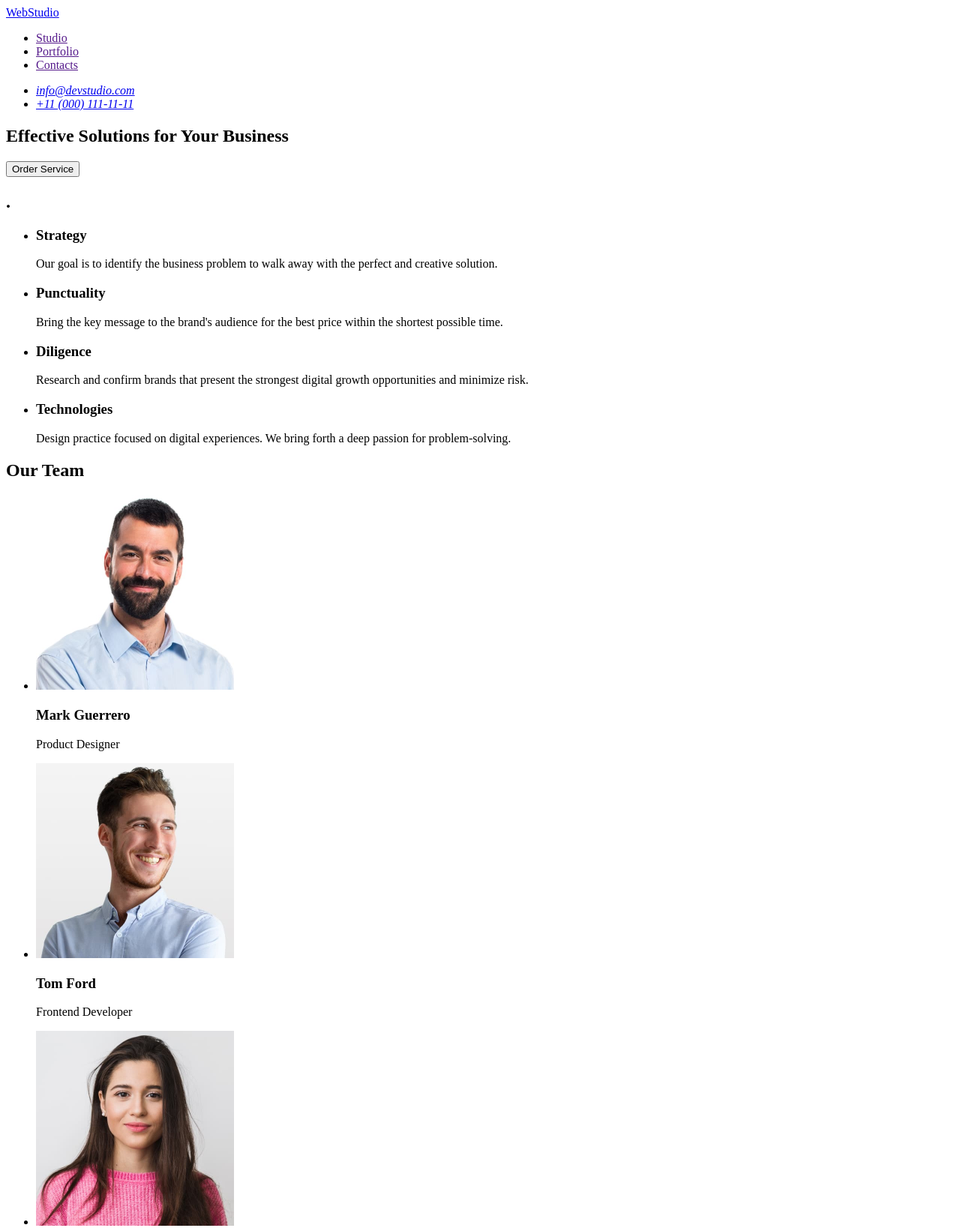
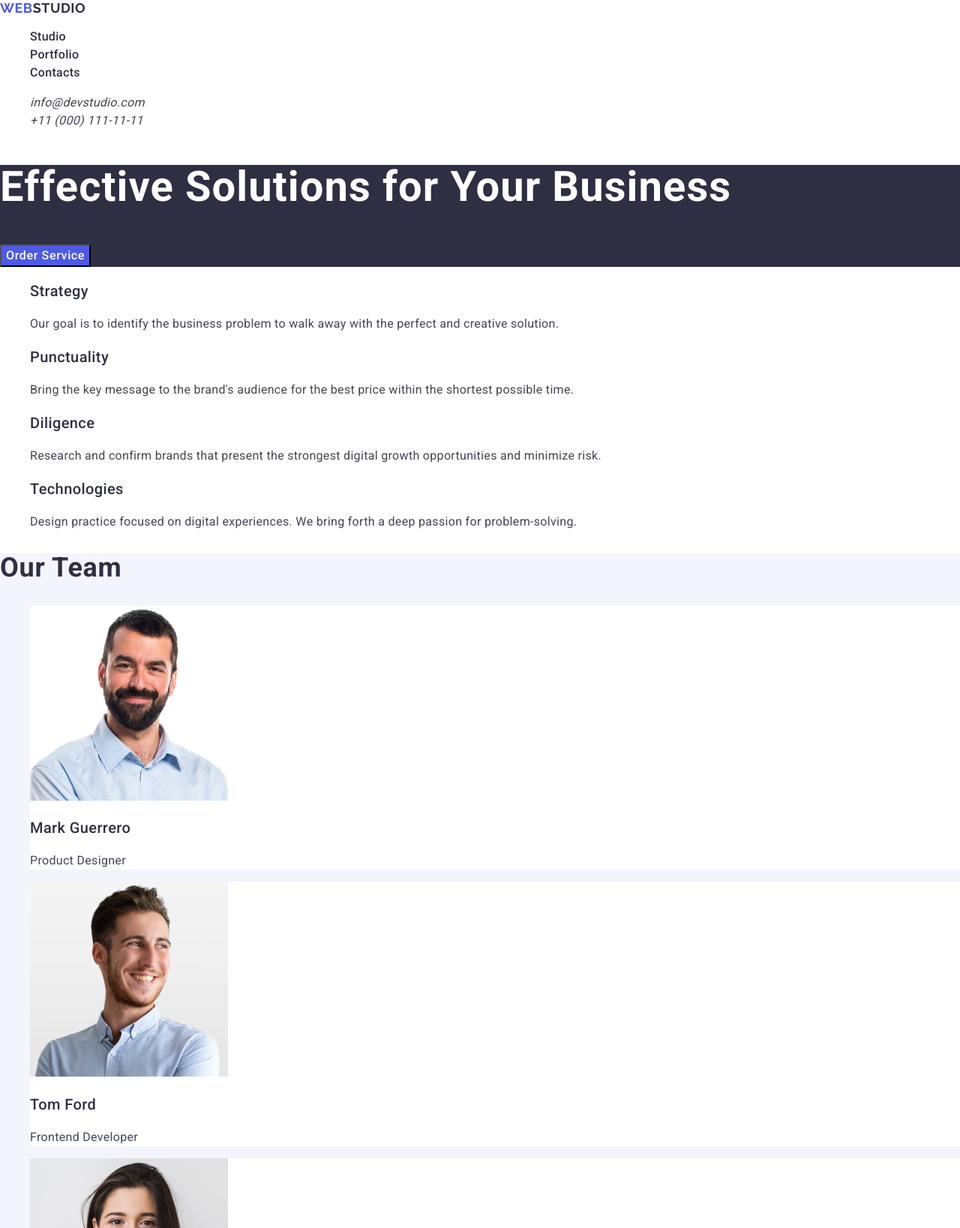
Before and after one commit to doboshdiana404/goit-markup-hw-06, a plain HTML site: page index.html in a window 1280 px wide. Shown: the top 1638 px of the page at 75% size. Drawn offline with nearby package versions, Linux system fonts and the light colour scheme.

Commit message:
first commit

```diff
--- /dev/null
+++ b/css/styles.css
@@ -0,0 +1,186 @@
+* {
+}
+
+body {
+  font-family: "Roboto", sans-serif;
+}
+
+ul {
+  list-style-type: none;
+}
+
+a {
+  text-decoration: none;
+}
+button{
+    cursor: pointer;
+}
+
+.header-soc-link:hover, .header-soc-link:focus, .header-menu-link:hover, .header-menu-link:focus{
+    color: #404BBF;
+}
+
+.hero-btn:hover, .hero-btn:focus{
+    background-color: #404bbf;;
+}
+
+.logo {
+  font-family: "Raleway", sans-serif;
+  font-weight: 700;
+  font-size: 18px;
+  line-height: 1.17;
+  letter-spacing: 0.03em;
+  text-transform: uppercase;
+}
+.header-logo {
+  color: #2e2f42;
+}
+
+.logo-blue {
+  color: #4d5ae5;
+}
+
+.header-menu-link {
+  font-weight: 500;
+  font-size: 16px;
+  line-height: 1.5;
+  letter-spacing: 0.02em;
+  color: #2e2f42;
+}
+
+.header-soc-link {
+  font-size: 16px;
+  line-height: 1.5;
+  letter-spacing: 0.02em;
+  color: #434455;
+}
+
+.hero {
+  background-color: #2e2f42;
+}
+
+.hero-title {
+  font-weight: 700;
+  font-size: 56px;
+  line-height: 1.07;
+  letter-spacing: 0.02em;
+  color: #fff;
+}
+
+.hero-btn {
+  font-weight: 500;
+  font-size: 16px;
+  line-height: 1.5;
+  letter-spacing: 0.04em;
+  color: #fff;
+  background-color: #4d5ae5;
+}
+
+.features {
+}
+
+.features-list {
+}
+
+.features-item {
+}
+
+.features-subtitle {
+  font-weight: 500;
+  font-size: 20px;
+  line-height: 1.2;
+  letter-spacing: 0.02em;
+  color: #2e2f42;
+}
+
+.features-item-text {
+  font-size: 16px;
+  line-height: 1.5;
+  letter-spacing: 0.02em;
+  color: #434455;
+}
+
+.visually-hidden {
+  position: absolute;
+  width: 1px;
+  height: 1px;
+  margin: -1px;
+  border: 0;
+  padding: 0;
+  white-space: nowrap;
+  clip-path: inset(100%);
+  clip: rect(0 0 0 0);
+  overflow: hidden;
+}
+
+.team {
+  background-color: #f4f4fd;
+}
+
+.section-title {
+  font-size: 36px;
+  line-height: 1.11;
+  letter-spacing: 0.02em;
+  color: #2e2f42;
+}
+
+.team-list {
+}
+
+.team-list-item {
+  background-color: #fff;
+}
+
+.team-image {
+}
+
+.section-subtitle {
+  font-weight: 500;
+  font-size: 20px;
+  line-height: 1.2;
+  letter-spacing: 0.02em;
+  color: #2e2f42;
+}
+
+.section-text {
+  font-size: 16px;
+  line-height: 1.5;
+  letter-spacing: 0.02em;
+  color: #434455;
+}
+
+.portfolio {
+}
+
+.portfolio-title {
+}
+
+.portfolio-list {
+}
+
+.portfolio-item {
+}
+
+.portfolio-image {
+}
+
+.portfolio-subtitle {
+}
+
+.portfolio-text {
+}
+
+.footer {
+  background-color: #2e2f42;
+}
+
+.footer-logo {
+  color: #f4f4fd;
+}
+
+.footer-text {
+  font-size: 16px;
+  line-height: 1.5;
+  letter-spacing: 0.02em;
+  color: #f4f4fd;
+}
--- a/index.html
+++ b/index.html
@@ -5,92 +5,138 @@
   <meta charset="UTF-8" />
   <meta name="viewport" content="width=device-width, initial-scale=1.0" />
   <title>Document</title>
+  <link rel="preconnect" href="https://fonts.googleapis.com">
+  <link rel="preconnect" href="https://fonts.gstatic.com" crossorigin>
+  <link
+    href="https://fonts.googleapis.com/css2?family=Raleway:ital,wght@0,700;1,700&family=Roboto:wght@400;500;700&display=swap"
+    rel="stylesheet">
+  <link rel="stylesheet" href="https://cdnjs.cloudflare.com/ajax/libs/modern-normalize/2.0.0/modern-normalize.min.css"
+    integrity="sha512-4xo8blKMVCiXpTaLzQSLSw3KFOVPWhm/TRtuPVc4WG6kUgjH6J03IBuG7JZPkcWMxJ5huwaBpOpnwYElP/m6wg=="
+    crossorigin="anonymous" referrerpolicy="no-referrer" />
+  <link rel="stylesheet" href="./css/styles.css">
 </head>
 
 <body>
-  <header>
-    <nav>
-      <a href="./index.html">WebStudio</a>
-      <ul>
-        <li><a href="">Studio</a></li>
-        <li><a href="">Portfolio</a></li>
-        <li><a href="">Contacts</a></li>
+  <header class="header">
+    <nav class="header-navigatio">
+      <a class="logo header-logo" href="./index.html"><span class="logo-blue">Web</span>Studio</a>
+      <ul class="header-menu-list">
+        <li class="header-menu-item"><a class="header-menu-link" href="">Studio</a></li>
+        <li class="header-menu-item"><a class="header-menu-link" href="">Portfolio</a></li>
+        <li class="header-menu-item"><a class="header-menu-link" href="">Contacts</a></li>
       </ul>
     </nav>
     <address>
-      <ul>
-        <li><a href="mailto:info@devstudio.com">info@devstudio.com</a></li>
-        <li><a href="tel:+110001111111">+11 (000) 111-11-11</a></li>
+      <ul class="header-soc-list">
+        <li class="header-soc-item"><a class="header-soc-link" href="mailto:info@devstudio.com">info@devstudio.com</a>
+        </li>
+        <li class="header-soc-item"><a class="header-soc-link" href="tel:+110001111111">+11 (000) 111-11-11</a></li>
       </ul>
     </address>
   </header>
   <main>
-    <section>
-      <h1>Effective Solutions for Your Business</h1>
-      <button type="button">Order Service</button>
+    <section class="hero">
+      <h1 class="hero-title">Effective Solutions for Your Business</h1>
+      <button type="button" class="hero-btn">Order Service</button>
     </section>
-    <section>
-      <h2>.</h2>
-      <ul>
-        <li>
-          <h3>Strategy</h3>
-          <p>
+    <section class="features">
+      <h2 class="visually-hidden">What Are You Doing</h2>
+      <ul class="features-list">
+        <li class="features-item">
+          <h3 class="features-subtitle">Strategy</h3>
+          <p class="features-item-text">
             Our goal is to identify the business problem to walk away with the
             perfect and creative solution.
           </p>
         </li>
-        <li>
-          <h3>Punctuality</h3>
-          <p>
+        <li class="features-item">
+          <h3 class="features-subtitle">Punctuality</h3>
+          <p class="features-item-text">
             Bring the key message to the brand's audience for the best price
             within the shortest possible time.
           </p>
         </li>
-        <li>
-          <h3>Diligence</h3>
-          <p>
+        <li class="features-item">
+          <h3 class="features-subtitle">Diligence</h3>
+          <p class="features-item-text">
             Research and confirm brands that present the strongest digital
             growth opportunities and minimize risk.
           </p>
         </li>
-        <li>
-          <h3>Technologies</h3>
-          <p>
+        <li class="features-item">
+          <h3 class="features-subtitle">Technologies</h3>
+          <p class="features-item-text">
             Design practice focused on digital experiences. We bring forth a
             deep passion for problem-solving.
           </p>
         </li>
       </ul>
     </section>
-    <section>
-      <h2>Our Team</h2>
-      <ul>
-        <li>
-          <img src="./images/mark.jpg" alt="Mark Guerrero" width="264" height="260" />
-          <h3>Mark Guerrero</h3>
-          <p>Product Designer</p>
+    <section class="team">
+      <h2 class="section-title">Our Team</h2>
+      <ul class="team-list">
+        <li class="team-list-item">
+          <img src="./images/mark.jpg" alt="Mark Guerrero" width="264" height="260" class="team-image"/>
+          <h3 class="section-subtitle">Mark Guerrero</h3>
+          <p class="section-text">Product Designer</p>
         </li>
-        <li>
-          <img src="./images/tom.jpg" alt="Tom Ford" width="264" height="260" />
-          <h3>Tom Ford</h3>
-          <p>Frontend Developer</p>
+        <li class="team-list-item">
+          <img src="./images/tom.jpg" alt="Tom Ford" width="264" height="260" class="team-image"/>
+          <h3 class="section-subtitle">Tom Ford</h3>
+          <p class="section-text">Frontend Developer</p>
         </li>
-        <li>
-          <img src="./images/camila.jpg" alt="Camila Garcia" width="264" height="260" />
-          <h3>Camila Garcia</h3>
-          <p>Marketing</p>
+        <li class="team-list-item">
+          <img src="./images/camila.jpg" alt="Camila Garcia" width="264" height="260" class="team-image"/>
+          <h3 class="section-subtitle">Camila Garcia</h3>
+          <p class="section-text">Marketing</p>
         </li>
-        <li>
-          <img src="./images/daniel.jpg" alt="Daniel Wilson" width="264" height="260" />
-          <h3>Daniel Wilson</h3>
-          <p>UI Designer</p>
+        <li class="team-list-item">
+          <img src="./images/daniel.jpg" alt="Daniel Wilson" width="264" height="260" class="team-image"/>
+          <h3 class="section-subtitle">Daniel Wilson</h3>
+          <p class="section-text">UI Designer</p>
+        </li>
+      </ul>
+    </section>
+    <section class="portfolio">
+      <h2 class="section-title">Our Portfolio</h2>
+      <ul class="portfolio-list">
+        <li class="portfolio-item">
+          <img src="./images/banking.jpg" alt="Banking App" width="360" height="300" class="portfolio-image"/>
+          <h3 class="section-subtitle">Banking App</h3>
+          <p class="section-text">App</p>
+        </li>
+        <li class="portfolio-item">
+          <img src="./images/cashless.jpg" alt="Cashless Payment" width="360" height="300" class="portfolio-image"/>
+          <h3 class="section-subtitle">Cashless Payment</h3>
+          <p class="section-text">Marketing</p>
+        </li>
+        <li class="portfolio-item">
+          <img src="./images/meditation.jpg" alt="Meditation App" width="360" height="300" class="portfolio-image"/>
+          <h3 class="section-subtitle">Meditation App</h3>
+          <p class="section-text">App</p>
+        </li>
+        <li class="portfolio-item">
+          <img src="./images/taxi.jpg" alt="Taxi Service" width="360" height="300" class="portfolio-image"/>
+          <h3 class="section-subtitle">Taxi Service</h3>
+          <p class="section-text">Marketing</p>
+        </li>
+        <li class="portfolio-item">
+          <img src="./images/screen.jpg" alt="Screen Illustrations" width="360" height="300" class="portfolio-image"/>
+          <h3 class="section-subtitle">Screen Illustrations</h3>
+          <p class="section-text">Product Designer</p>
+        </li>
+        <li class="portfolio-item">
+          <img src="./images/online.jpg" alt="Online Courses" width="360" height="300" class="portfolio-image"/>
+          <h3 class="section-subtitle">Online Courses</h3>
+          <p class="section-text">Marketing</p>
         </li>
       </ul>
     </section>
   </main>
-  <footer>
-    <a href="./index.html">WebStudio</a>
-    <p>Increase the flow of customers and sales for your business with digital marketing & growth solutions.</p>
+  <footer class="footer">
+    <a href="./index.html" class="logo footer-logo"><span class="logo-blue">Web</span>Studio</a>
+    <p class="footer-text">Increase the flow of customers and sales for your business with digital marketing & growth solutions.</p>
   </footer>
 </body>
+
 </html>
```
Also changed, not shown: images/banking.jpg (added), images/cashless.jpg (added), images/meditation.jpg (added), images/online.jpg (added), images/screen.jpg (added), images/taxi.jpg (added).
